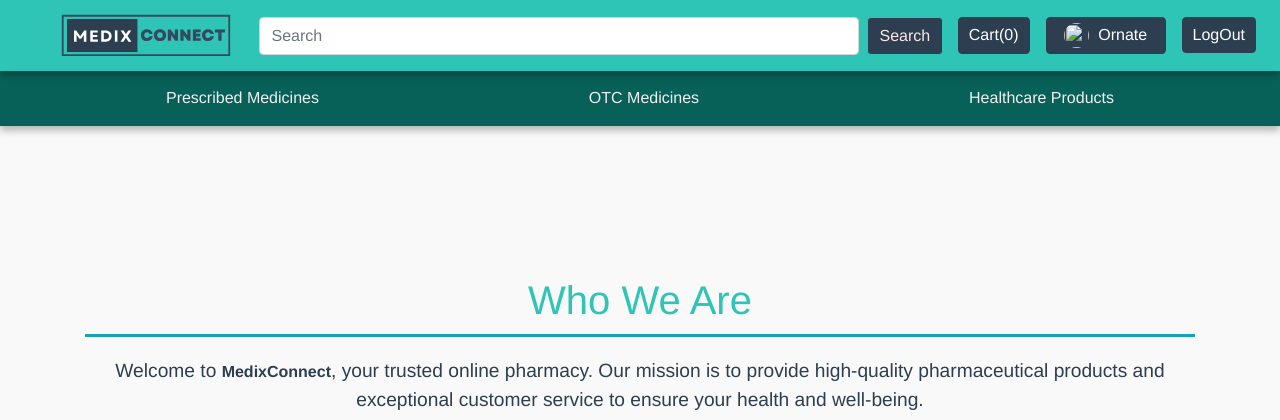
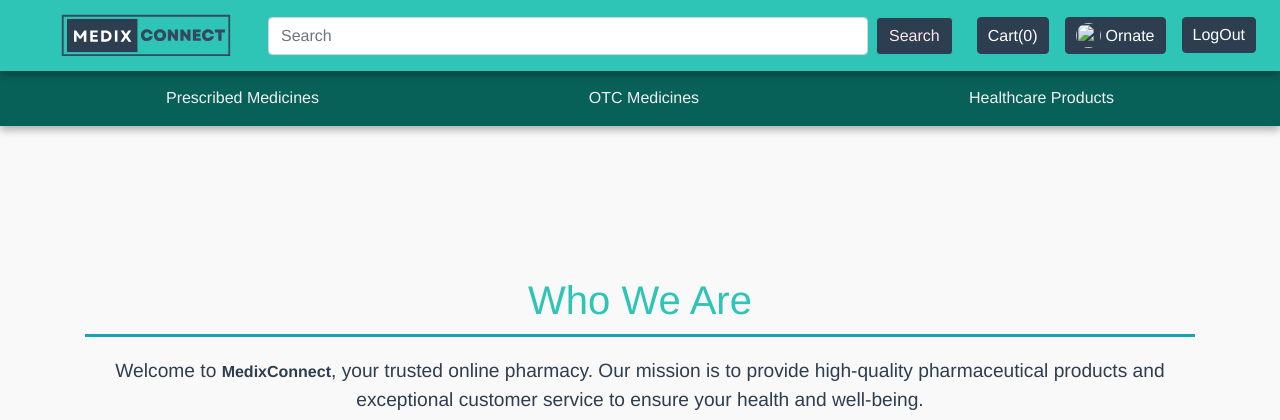
Before and after one commit to Ornate159/Online-Pharmacy, a Django app: page /shop/about/ in a window 1280 px wide. Shown: the top 420 px of the page. Run offline with Django 4.2, Linux system fonts and the light colour scheme; the first user in the database is signed in; data comes from the database, SQL or seed files in the repository; some libraries are stand-ins or nearby versions.

Commit message:
profile button fix

```diff
--- a/online-pharmacy/shop/templates/shop/style.html
+++ b/online-pharmacy/shop/templates/shop/style.html
@@ -74,6 +74,14 @@
             width: 120px; /* Adjust the width as needed */
         }
 
+        .profile-button {
+        min-width: 100px;
+        display: inline-flex;
+        align-items: center;
+        justify-content: center;
+
+    }
+
         {% block css %} {% endblock %}
     </style>
 </head>
@@ -109,11 +117,11 @@
             </button>
         {% endif %}
         <a href="/shop/profile">
-          <button type="button" class="mx-2 btn btn-primary" data-html='true'
-                  data-container="body" data-bs-toggle="popover" data-placement="bottom"
-                  data-content="Profile" style="width: 120px;">
-              <img src="{{ request.user.userprofile.image.url }}" style="width: 25px; height: 25px; border-radius: 50%; margin-right: 5px;">
-              {{ request.user }}
+          <button type="button" class="mx-2 btn btn-primary profile-button" data-html='true'
+        data-container="body" data-bs-toggle="popover" data-placement="bottom"
+        data-content="Profile">
+          <img src="{{ request.user.userprofile.image.url }}" style="width: 25px; height: 25px; border-radius: 50%; margin-right: 5px;">
+          {{ request.user }}
           </button>
       </a>
 
```
Also changed, not shown: online-pharmacy/db.sqlite3, online-pharmacy/media/profile_pics/user.png (added).
